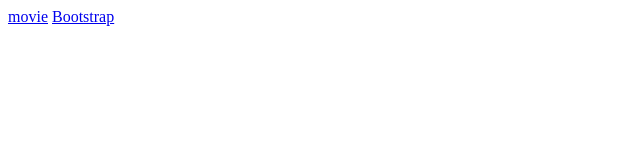
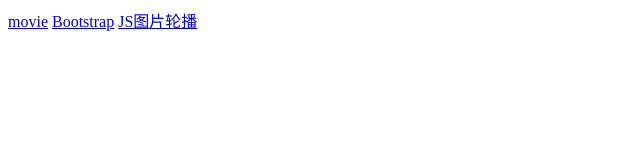
Before and after one commit to ffeizhaiyj/ffeizhaiyj.github.io, a plain HTML site: page index.html in a window 1280 px wide. Shown: the whole page, without its empty margins (0-640 px from the left). Drawn offline with Linux system fonts and the light colour scheme.

Commit message:
Update index.html

```diff
--- a/index.html
+++ b/index.html
@@ -1,2 +1,3 @@
 <a href="/movie/movie/movie.html">movie</a>
 <a href="/杨菊-响应式布局/bootstrap.html">Bootstrap</a>
+<a href="/JS课后练习/index.html">JS图片轮播</a>
```
